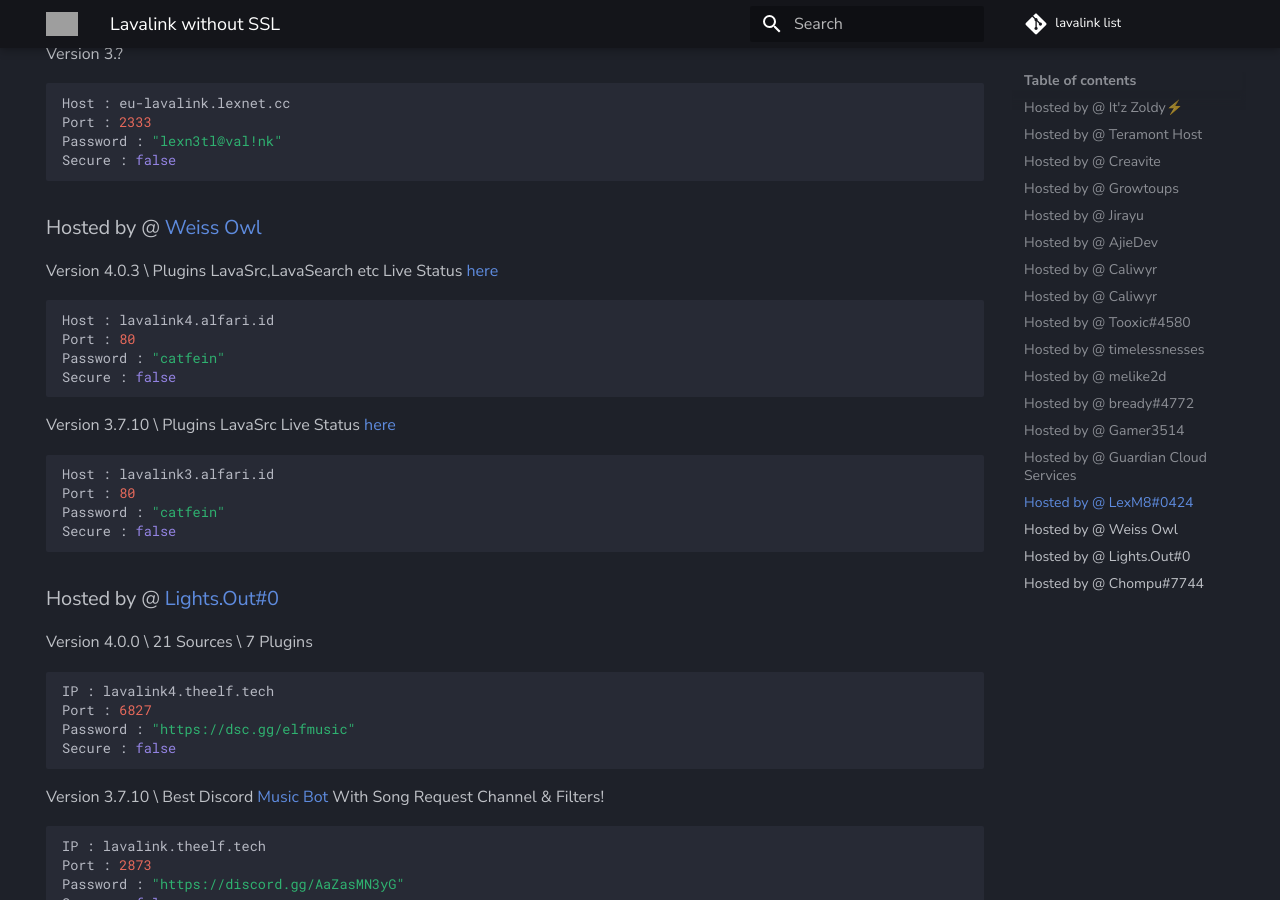
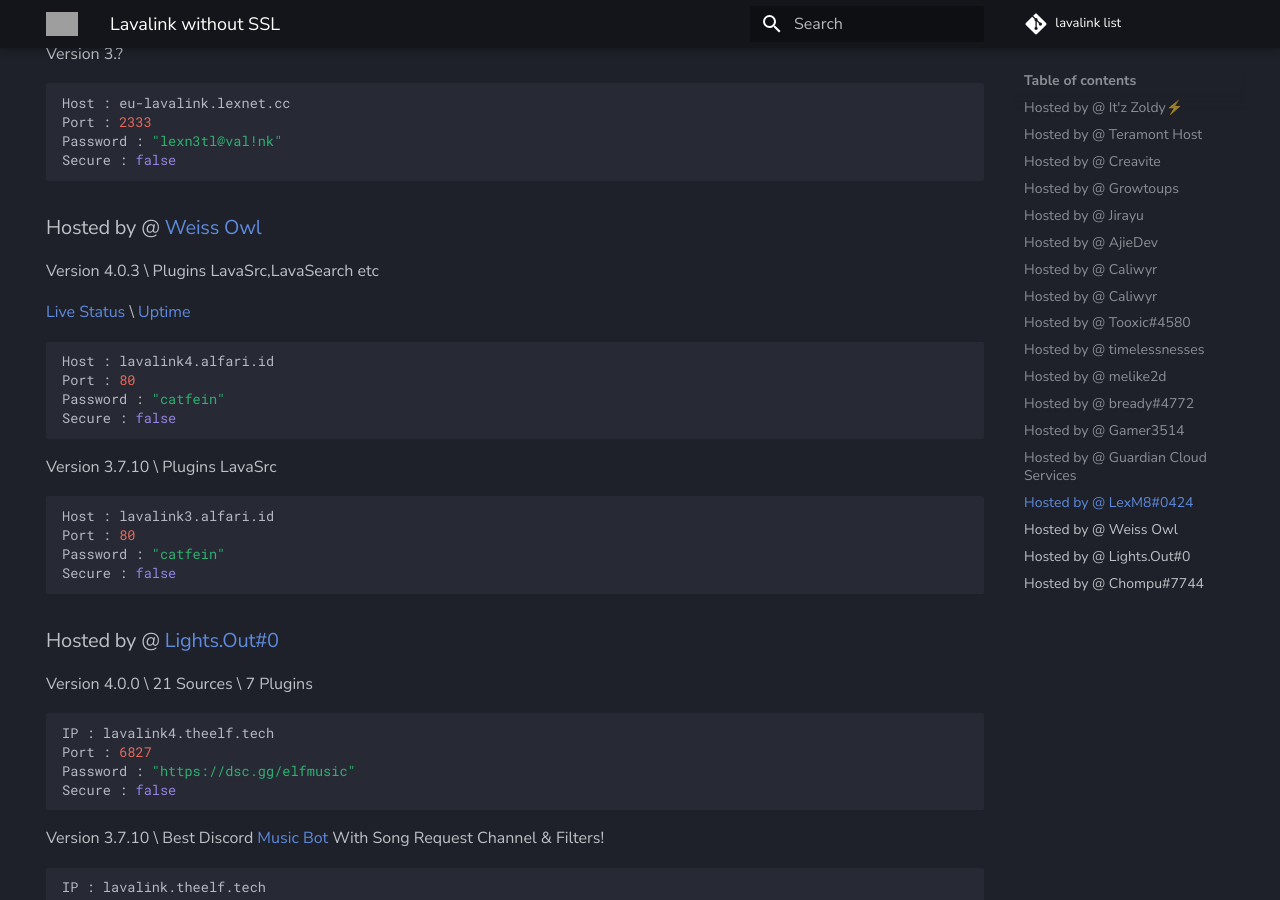
Before and after one commit to DarrenOfficial/lavalink-list, an MkDocs documentation site: the page built from docs/NoSSL/lavalink-without-ssl.md, in a window 1280 px wide and 900 px high, scrolled down 4625 px. Built offline with MkDocs 1.6.1 and Material for MkDocs 9.7.7, drawn with Linux system fonts in a browser that asks for light colours; comment, search, counter and statistics services are not loaded; grey boxes are pictures that could not be loaded.

Commit message:
Update lavalink-without-ssl.md

````diff
--- a/docs/NoSSL/lavalink-without-ssl.md
+++ b/docs/NoSSL/lavalink-without-ssl.md
@@ -216,7 +216,8 @@ Secure : false
 
 ### Hosted by @ [Weiss Owl](https://discord.alfari.id)
 Version 4.0.3 \ Plugins LavaSrc,LavaSearch etc
-Live Status [here](https://kuma-n-catfein.alfari.id/)
+
+[Live Status](https://kuma-n-catfein.alfari.id/) \ [Uptime](https://kuma.alfari.id/)
 ```bash
 Host : lavalink4.alfari.id
 Port : 80
@@ -225,7 +226,6 @@ Secure : false
 ```
 
 Version 3.7.10 \ Plugins LavaSrc
-Live Status [here](https://kuma-n-catfein.alfari.id/)
 ```bash
 Host : lavalink3.alfari.id
 Port : 80
````
